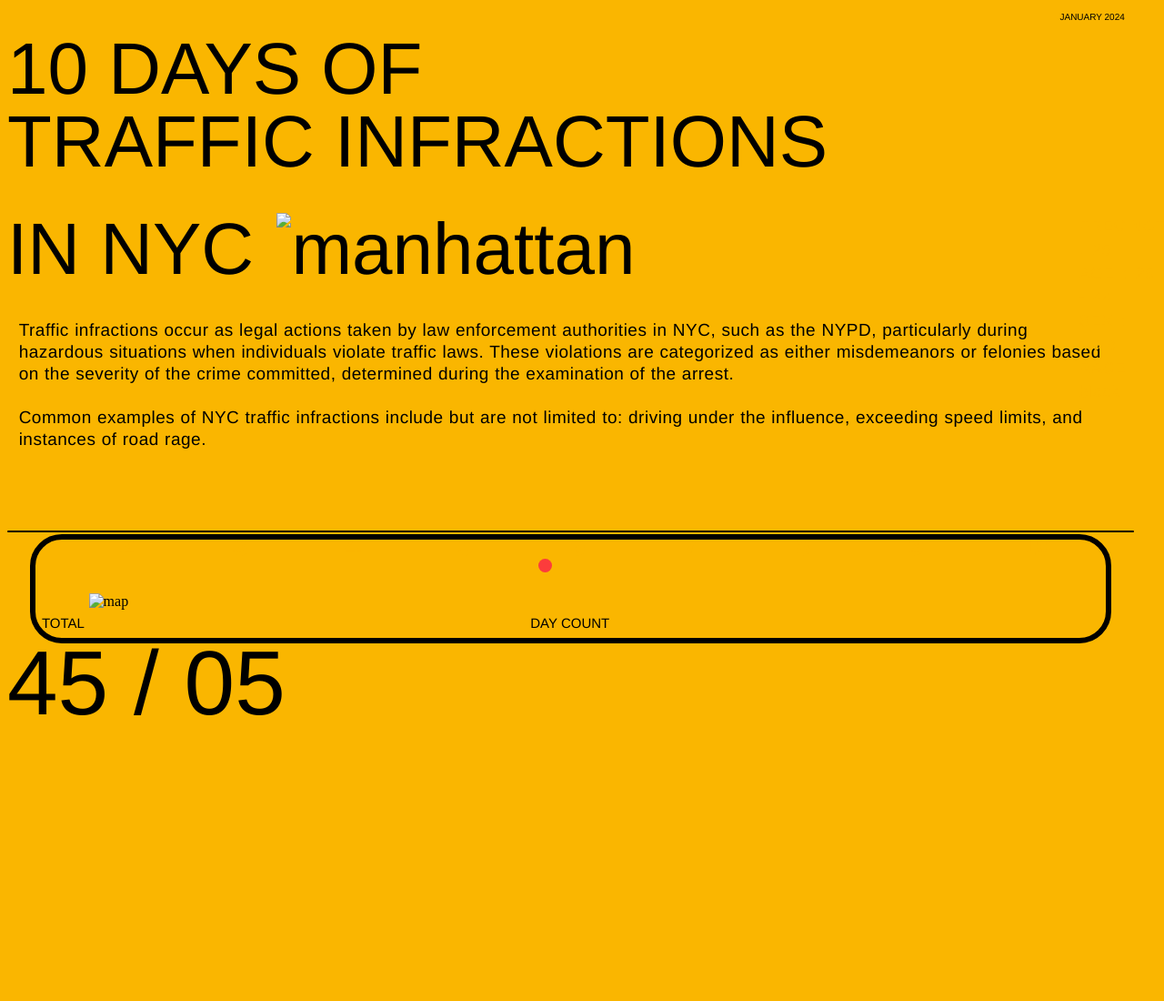
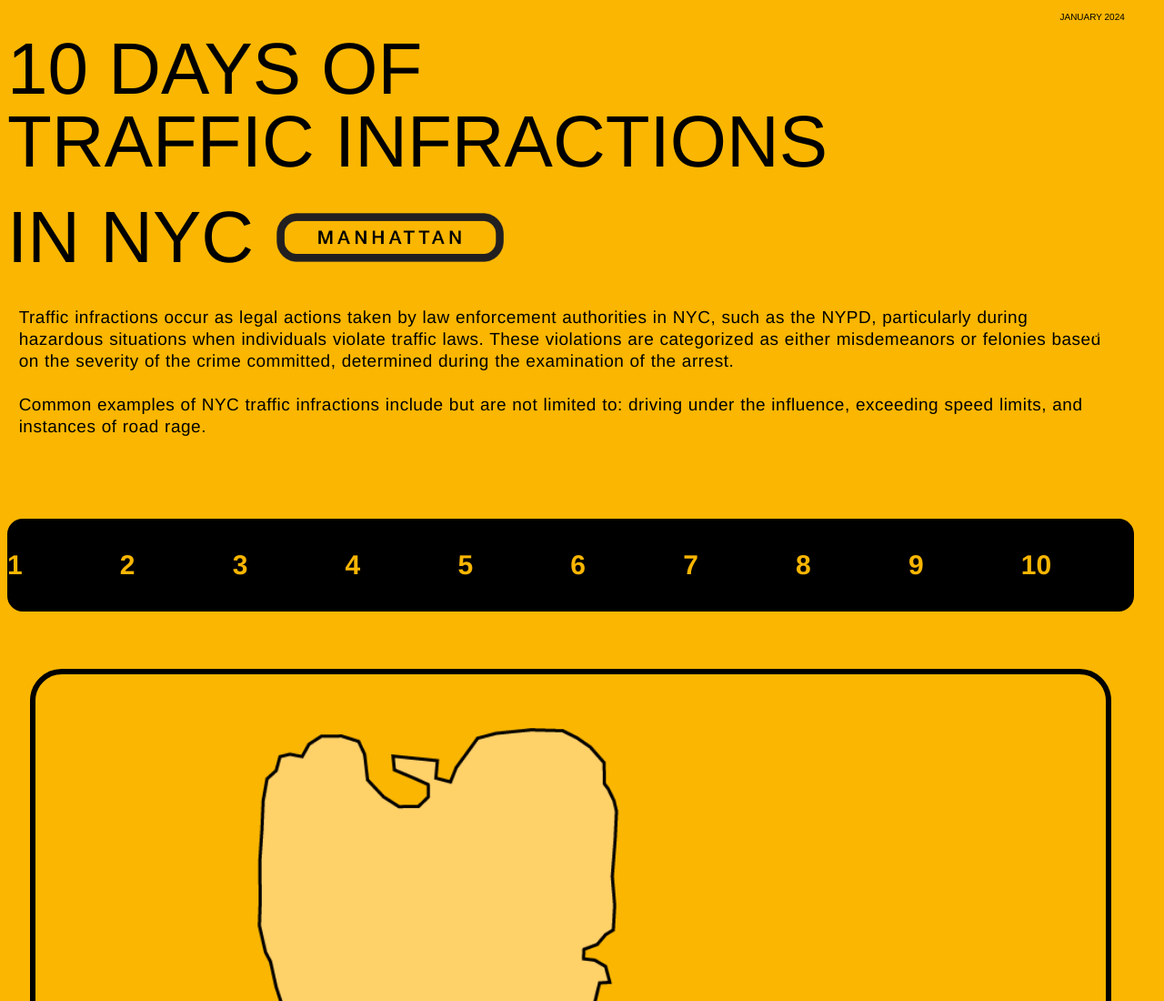
Before and after one commit to Zhonm301/NYC_DATA_, a plain HTML site: page day8.html in a window 1280 px wide. Shown: the top 1100 px of the page at 91% size. Before the commit the page ends 808 px from the top, so only its background shows below. Drawn offline with Linux system fonts and the light colour scheme; files that its build step writes are made by us from their sources.

Commit message:
Update day8.html

```diff
--- a/day8.html
+++ b/day8.html
@@ -4,7 +4,7 @@
     <meta charset="UTF-8">
     <meta name="viewport" content="width=device-width, initial-scale=1.0">
     <title>Document</title>
-    <link rel="stylesheet" href="css/day8.css">
+    <link rel="stylesheet" href="day8.css">
 
 </head>
 <body>
@@ -14,7 +14,7 @@
 
     <div class="GIANTGRID">
         <div class="titleDivBox">
-            <h1>10 DAYS OF <br>TRAFFIC INFRACTIONS<br>IN NYC<img class="manhattan" src="img/manhattan.png" alt="manhattan"></h1>
+            <h1>10 DAYS OF <br>TRAFFIC INFRACTIONS<br>IN NYC<img class="manhattan" src="manhattan.png" alt="manhattan"></h1>
         </div>
 
         <div class="descriptionDivBox">
@@ -52,7 +52,7 @@
         <div class="section2">
 
             <div class="mapContainer">
-                <img class="mapImg" src="img/DAY8map.png" alt="map">
+                <img class="mapImg" src="DAY8map.png" alt="map">
 
                 <div id="one1"></div>
                 <div id="one2"></div>
```
